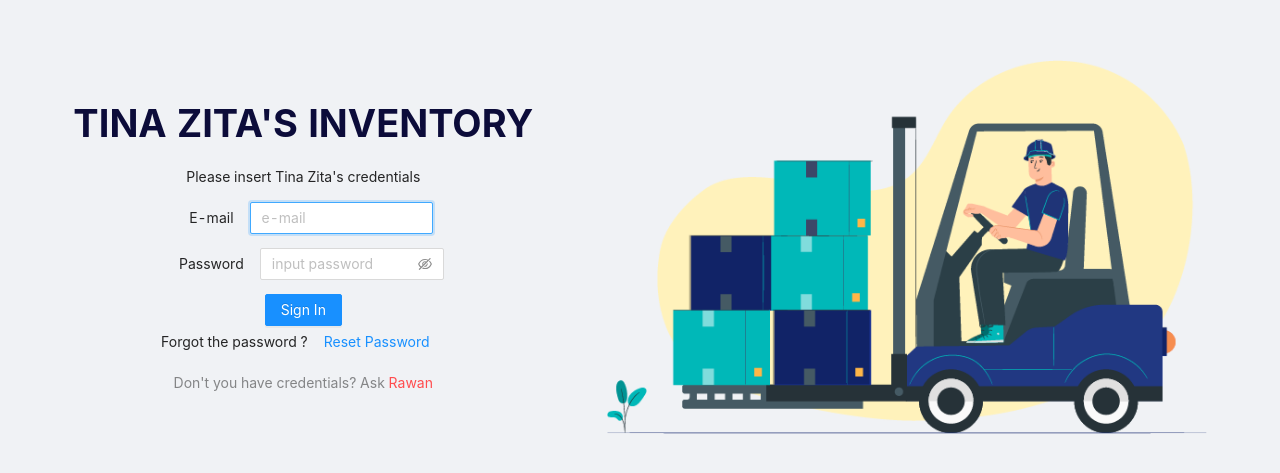
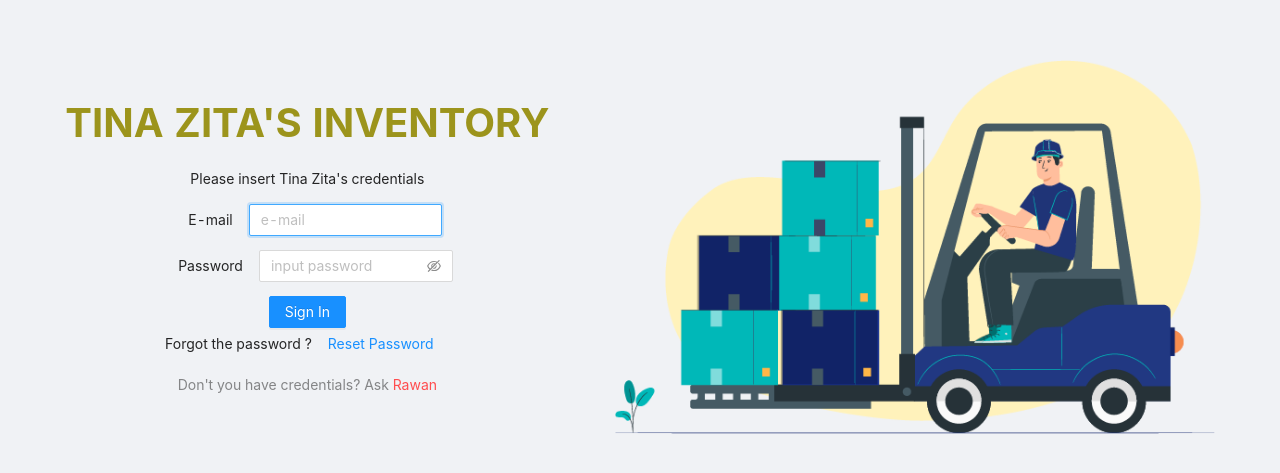
Before and after one commit to bertacsevercan/tina-zita.v2, a React (Create React App) app: page / in a window 1280 px wide. Shown: the part 153-626 px from the top of the page. Built offline with nearby package versions, Linux system fonts and the light colour scheme; no server answers.

Commit message:
change h1 stle

```diff
--- a/src/containers/Home/index.css
+++ b/src/containers/Home/index.css
@@ -7,6 +7,7 @@
 }
 
 .home h1 {
-    color: rgb(12, 12, 58);
+    color: rgb(156, 148, 28);
     font-weight: bold;
+    font-size: 2.5rem;
 }
```
